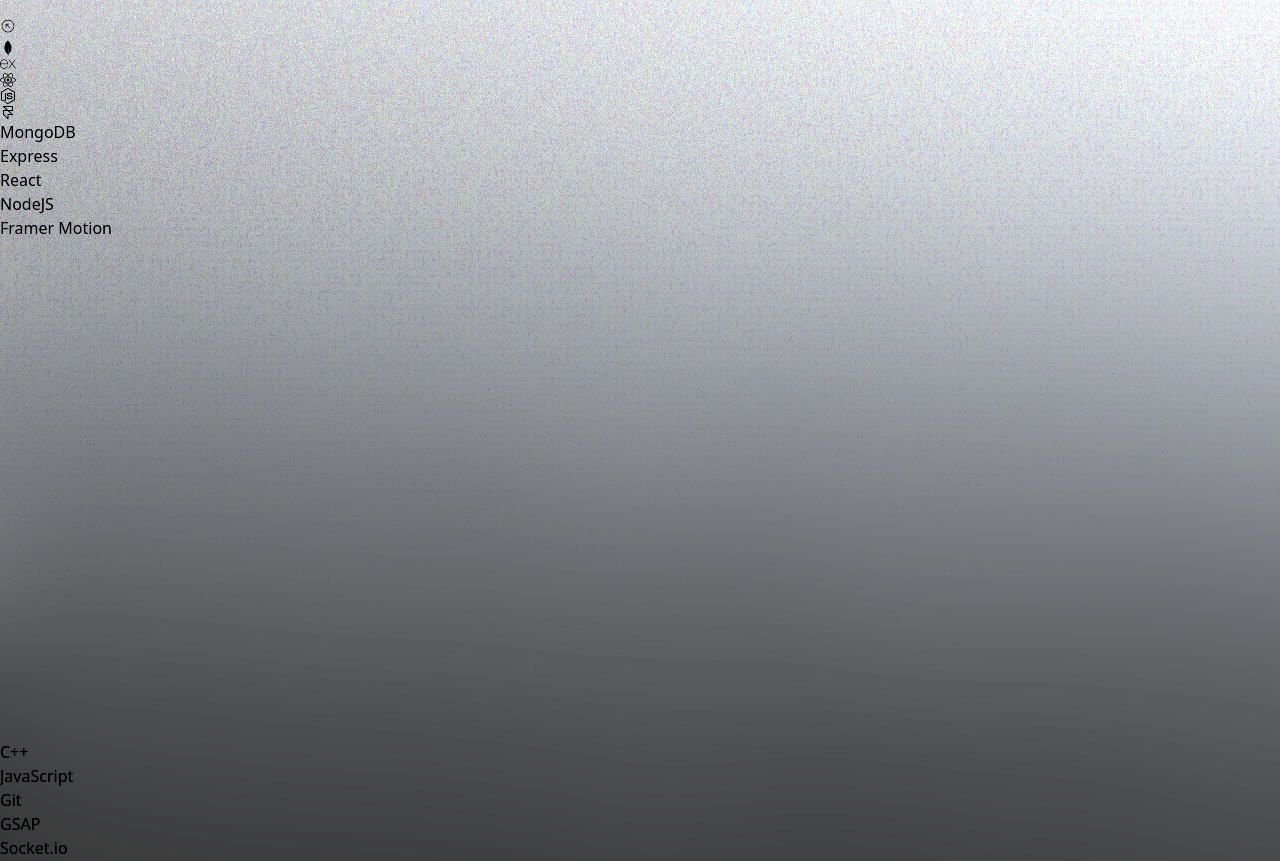
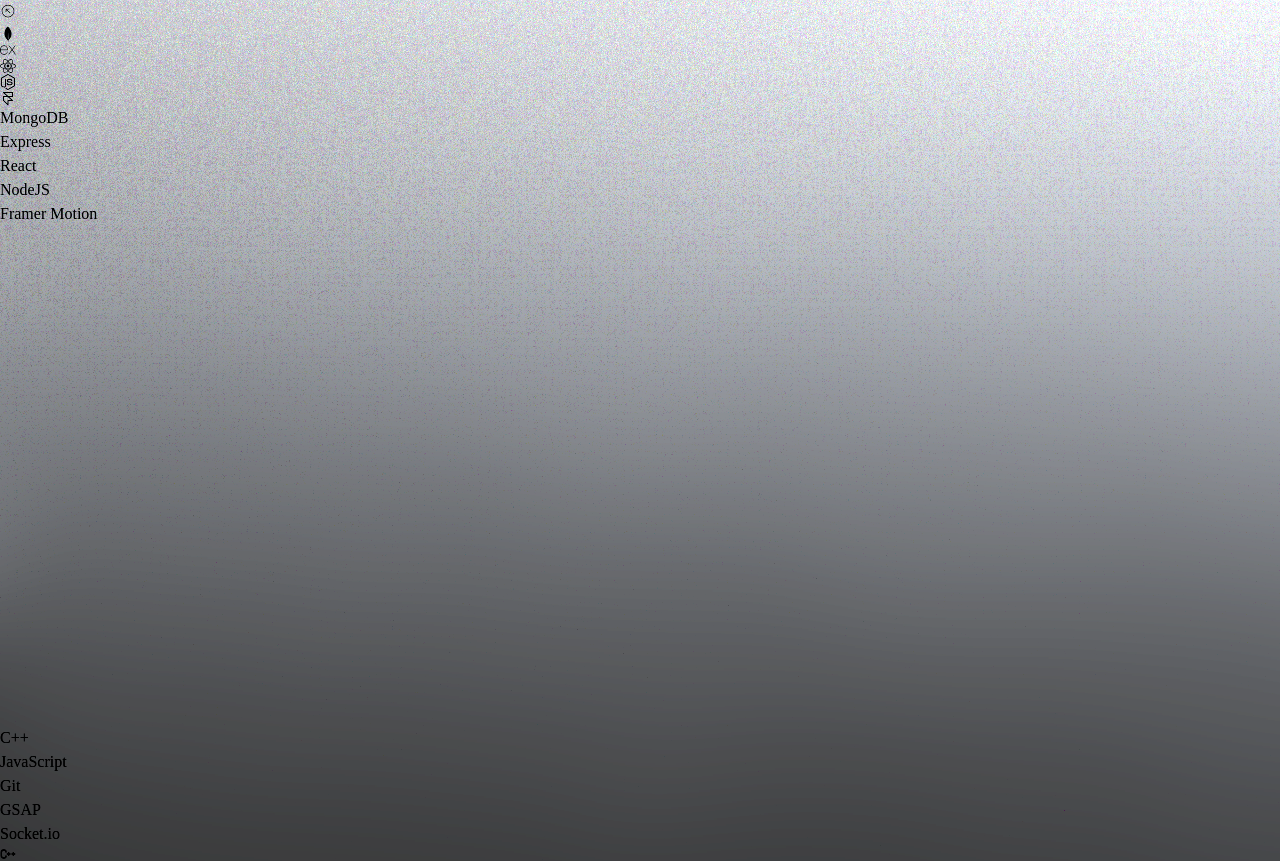
Before and after one commit to kamehamehaa0000/PortfolioSite, a React (Vite) app: page / in a window 1280 px wide. Shown: the part 980-1841 px from the top of the page. Built offline with nearby package versions, Linux system fonts and the light colour scheme.

Commit message:
made responsive changes

```diff
--- a/src/components/Accordian.jsx
+++ b/src/components/Accordian.jsx
@@ -11,7 +11,7 @@
       fontSize: isDesktop ? '50px' : '25px',
     },
     animate: {
-      fontSize: isDesktop ? '4.5rem' : '2rem',
+      fontSize: isDesktop ? '4.2rem' : '1.8rem',
     },
   }
   const [minimised, setMinimised] = useState(true)
--- a/src/components/Home.jsx
+++ b/src/components/Home.jsx
@@ -17,7 +17,7 @@
     <div id="noise">
       <div
         id="container"
-        className="w-screen h-screen py-8 px-2 md:max-lg:px-12 lg:px-16 md:max-lg:py-10 lg:py-10 dark:text-white overflow-x-hidden"
+        className="w-screen h-screen py-8 px-2 md:max-lg:px-10 lg:px-16 md:max-lg:py-10 lg:py-10 dark:text-white overflow-x-hidden"
       >
         <Navbar isDesktop={isDesktop} />
         <Accordian
--- a/src/components/Skills.jsx
+++ b/src/components/Skills.jsx
@@ -17,17 +17,17 @@
       initial={{ scaleX: 0, scaleY: 0 }}
       whileInView={{ scaleX: 1, scaleY: 1 }}
       transition={{ duration: 0.4 }}
-      className="w-full flex-col sm:flex-row flex justify-between items-center p-14 "
+      className="w-full flex-col sm:flex-row flex justify-between items-center p-5 sm:max-md:p-10 xl:p-14 "
     >
       <div className="flex gap-5 ">
-        <div className="w-[70px] xl:w-[100px] rounded-3xl border-2 border-black flex flex-wrap items-center justify-between p-4 ">
-          <SiMongodb className=" text-6xl xl:text-8xl border-b-2 border-black" />
-          <SiExpress className=" text-6xl xl:text-8xl border-b-2 border-black " />
-          <FaReact className=" text-6xl xl:text-8xl border-b-2 border-black " />
-          <GrNode className=" text-6xl xl:text-8xl border-b-2 border-black " />
-          <PiFramerLogo className="text-6xl xl:text-8xl" />
+        <div className="w-[70px] xl:w-[100px] text-4xl sm:max-md:5xl xl:text-7xl rounded-3xl border-2 border-black flex flex-wrap items-center justify-between p-4 ">
+          <SiMongodb className="  border-b-2 border-black" />
+          <SiExpress className="  border-b-2 border-black " />
+          <FaReact className="  border-b-2 border-black " />
+          <GrNode className="  border-b-2 border-black " />
+          <PiFramerLogo className="" />
         </div>
-        <div className="text-6xl xl:text-8xl my-8 font-[Canopee] ">
+        <div className="text-4xl sm:max-md:5xl xl:text-7xl my-8 font-[Canopee] ">
           <h1>MongoDB</h1>
           <h1>Express</h1>
           <h1>React</h1>
@@ -42,19 +42,19 @@
         className="w-[2px] hidden sm:flex md:max-xl:m-10  bg-black"
       ></motion.div>
       <div className="flex gap-5 rotate-90">
-        <div className="text-6xl xl:text-8xl my-12 xl:my:8 font-[Canopee] ">
+        <div className="text-4xl sm:max-md:5xl xl:text-7xl my-12 xl:my:8 font-[Canopee] ">
           <h1>C++</h1>
           <h1>JavaScript</h1>
           <h1>Git</h1>
           <h1>GSAP</h1>
           <h1>Socket.io</h1>
         </div>
-        <div className="w-[70px] xl:w-[100px] rounded-3xl border-2 border-black flex flex-wrap items-center justify-between p-4 ">
-          <TbBrandCpp className="text-6xl xl:text-8xl " />
-          <SiJavascript className="text-6xl xl:text-8xl" />
-          <GoGitBranch className="text-6xl xl:text-8xl inline" />
-          <MdOutlineAnimation className="text-6xl xl:text-8xl inline" />
-          <SiSocketdotio className="text-6xl xl:text-8xl inline" />
+        <div className="text-4xl sm:max-md:5xl xl:text-7xl w-[70px] xl:w-[100px] rounded-3xl border-2 border-black flex flex-wrap items-center justify-between p-4 ">
+          <TbBrandCpp className=" " />
+          <SiJavascript className="" />
+          <GoGitBranch className="" />
+          <MdOutlineAnimation className="" />
+          <SiSocketdotio className="" />
         </div>
       </div>
     </motion.div>
--- a/src/index.css
+++ b/src/index.css
@@ -1,7 +1,9 @@
 @tailwind base;
 @tailwind components;
 @tailwind utilities;
-
+* {
+  font-family: 'Canopee', 'Times New Roman', Times, serif;
+}
 #container {
   background: url(../public/Mystic.png);
   background-size: cover;
```
